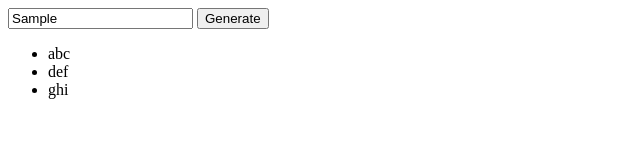
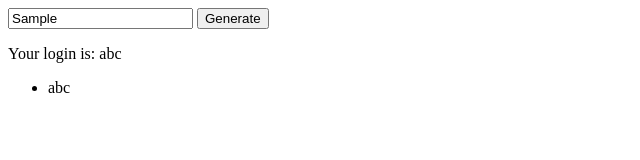
Before and after one commit to yoopark/make-something-42, a plain HTML site: page index.html in a window 1280 px wide. Both pictures are taken after typing "Sample" into the empty fields and a click on the button "Generate". Shown: the whole page, without its empty margins (0-640 px from the left). Drawn offline with Linux system fonts and the light colour scheme.

Commit message:
localStorage

```diff
--- a/index.html
+++ b/index.html
@@ -9,6 +9,7 @@
 <body>
 	<input type="text" name="login" id="login" placeholder="Login" />
 	<button id="generate">Generate</button>
-	<ul id="result"></ul>
+	<p id="result"></p>
+	<ul id="local-storage-log"></ul>
 </body>
 </html>
--- a/main.js
+++ b/main.js
@@ -6,21 +6,36 @@ const loginInput = document.querySelector('#login');
 
 const result = document.querySelector('#result');
 
+const localStorageLog = document.querySelector('#local-storage-log');
+
 const generateIntraLogin = (value) => {
-	return ["abc", "def", "ghi"];
+	return "abc";
 }
 
 const handleClick = (e) => {
 	  e.preventDefault();
 
+	  const listValue = localStorage.getItem('list') ?? '[]';
+
+	  const list = JSON.parse(listValue);
+
+	  console.log(list);
+
 	  const { value } = loginInput;
 
-	  const names = generateIntraLogin(value);
+	  const newLogin = generateIntraLogin(value);
 
-	  names.map((name) => {
-		const li = document.createElement('li');
-		li.textContent = name;
-		result.appendChild(li);
+	  result.innerHTML = `Your login is: ${newLogin}`;
+
+	  const newList = [...list, newLogin];
+
+	  localStorage.setItem('list', JSON.stringify(newList));
+
+	  localStorageLog.innerHTML = '';
+	  newList.map((login) => {
+		const item = document.createElement('li');
+		item.innerText = login;
+		localStorageLog.appendChild(item);
 	  });
 };
 
```
